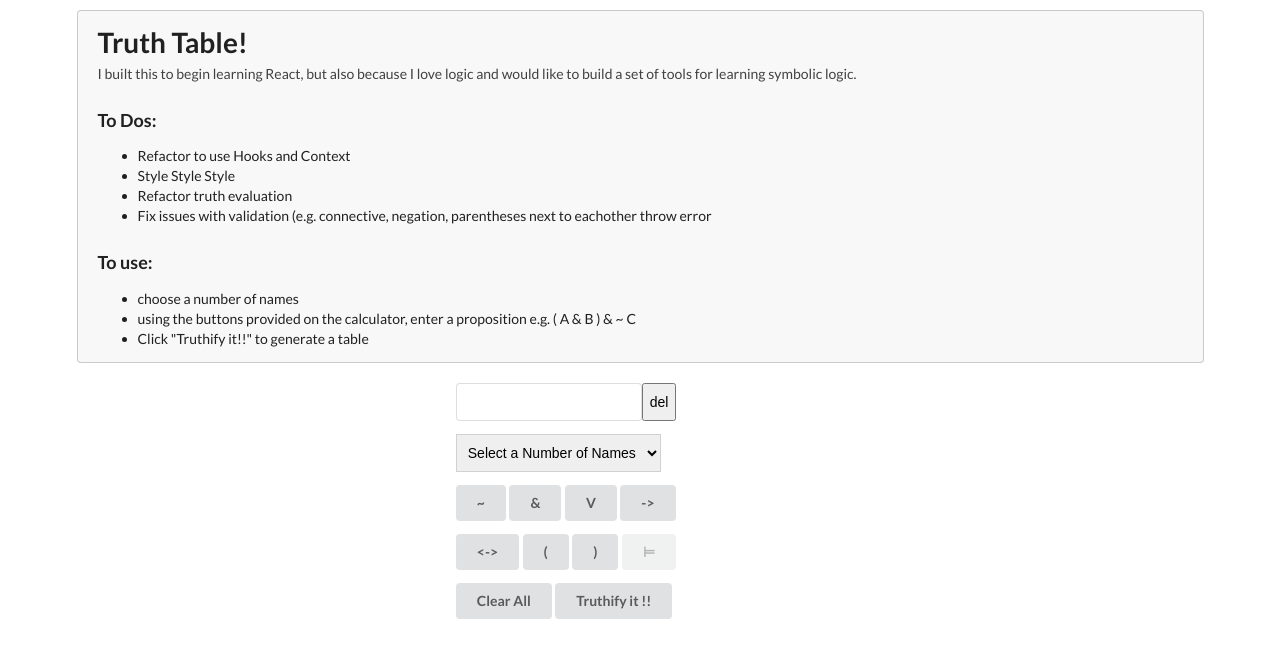
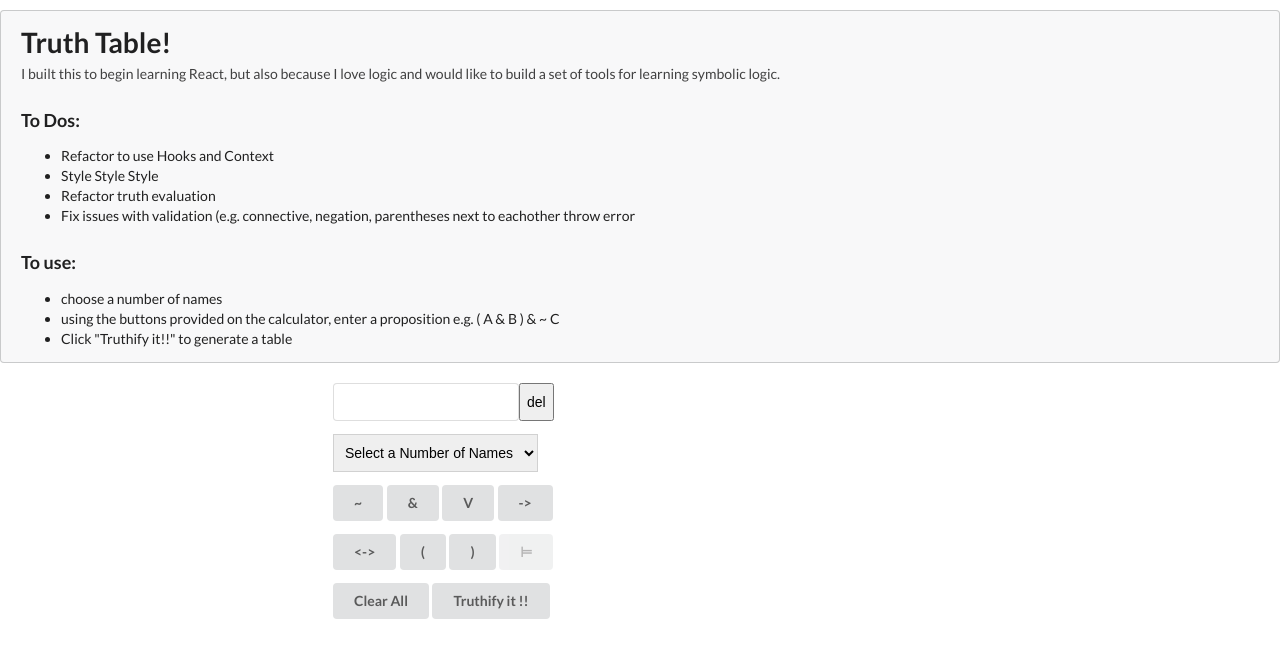
Before and after one commit to nnosaJasonn/react-truthtable, a React (Create React App) app: page / in a window 1280 px wide. Shown: the top 658 px of the page. Built offline with nearby package versions, Linux system fonts and the light colour scheme.

Commit message:
margin auto

```diff
--- a/src/components/App.js
+++ b/src/components/App.js
@@ -10,7 +10,7 @@ class App extends React.Component
    }
     render() {
         return (
-                <div className="ui  centered  container" style={{marginTop: "10px"}}>
+                <div className="ui" style={{marginTop: "10px"}}>
                     <div className="ui message" style={{marginBottom: '20px'}}>
                         <div className="header">
                             <h1>Truth Table!</h1>
--- a/src/components/Board.js
+++ b/src/components/Board.js
@@ -108,7 +108,7 @@ class Board extends React.Component
     {
         return (
 
-            <div style={{height: '30%', width:'35%', margin:'auto', textAlign:'center'}} >
+            <div style={{height: '50%', width:'50%', margin:'0 auto', textAlign:'center'}} >
 
                     <div style={{display:'flex', margin:'13px'}}>
 
--- a/src/components/Names.js
+++ b/src/components/Names.js
@@ -12,10 +12,10 @@ const Names = (props) =>
             )
         }
         return (
-            <div >
+            <div style={{display:'flex', margin:'13px'}}>
             {buttons}
             <select onChange={props.onSelectChange} className="ui dropdown">
-                <option value=""></option>
+                <option value="">↓</option>
                 <option value="1">1</option>
                 <option value="2">2</option>
                 <option value="3">3</option>
```
